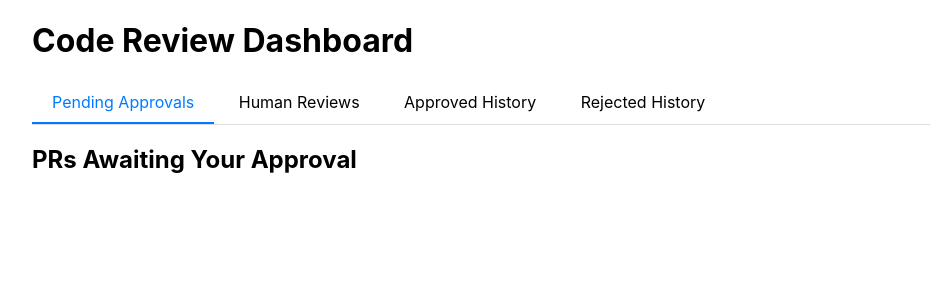
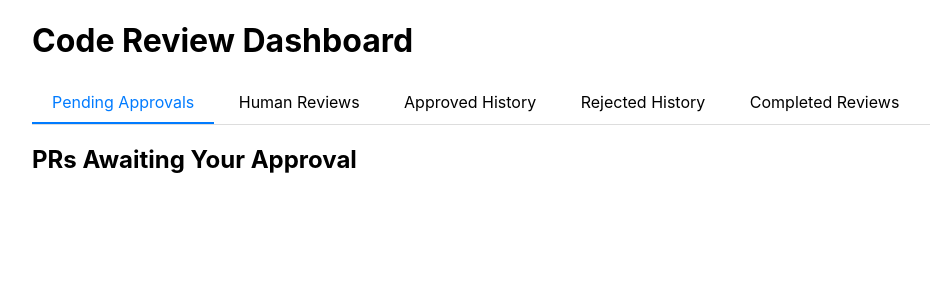
Before and after one commit to sephriot/code-reviewer, a Python web app: template src/code_reviewer/templates/dashboard.html in a window 1280 px wide. Shown: the top 300 px of the page, without its empty margins (8-938 px from the left). Run offline with Jinja, Linux system fonts and the light colour scheme; the template is opened without the code that fills it, so the values that code supplies are empty.

Commit message:
Fix Completed Reviews tab functionality in dashboard
- Add proper tab switching for completed-reviews tab
- Implement loadCompletedReviews() function to fetch and display review history
- Add getActionBadge() helper for action type badges
- Display review metadata including SHA, comments count, and timestamps
- Add proper error handling for API calls

```diff
--- a/src/code_reviewer/templates/dashboard.html
+++ b/src/code_reviewer/templates/dashboard.html
@@ -51,6 +51,7 @@
             <div class="tab" onclick="showTab('human-review')">Human Reviews</div>
             <div class="tab" onclick="showTab('approved')">Approved History</div>
             <div class="tab" onclick="showTab('rejected')">Rejected History</div>
+            <div class="tab" onclick="showTab('completed-reviews')">Completed Reviews</div>
         </div>
 
         <div id="pending" class="tab-content active">
@@ -78,6 +79,13 @@
             <div class="section">
                 <h2>Rejected Approvals History</h2>
                 <div id="rejected-approvals"></div>
+            </div>
+        </div>
+
+        <div id="completed-reviews" class="tab-content">
+            <div class="section">
+                <h2>Last 50 Completed PR Reviews</h2>
+                <div id="completed-reviews-list"></div>
             </div>
         </div>
     </div>
@@ -117,6 +125,8 @@
                 loadApprovedHistory();
             } else if (tabName === 'rejected') {
                 loadRejectedHistory();
+            } else if (tabName === 'completed-reviews') {
+                loadCompletedReviews();
             }
         }
 
@@ -725,6 +735,79 @@
             }
         }
 
+        async function loadCompletedReviews() {
+            try {
+                const response = await fetch('/api/completed-reviews');
+                const reviews = await response.json();
+                const container = document.getElementById('completed-reviews-list');
+
+                if (reviews.length === 0) {
+                    container.innerHTML = '<p>No completed reviews found.</p>';
+                    return;
+                }
+
+                container.innerHTML = reviews.map(review => {
+                    const actionBadge = getActionBadge(review.review_action);
+
+                    return `
+                        <div class="pr-card">
+                            <div class="pr-title">${review.pr_title}
+                                ${actionBadge}
+                            </div>
+                            <div class="pr-meta">
+                                ${review.repository} #${review.pr_number} by ${review.pr_author}
+                                <br><small>Reviewed: ${new Date(review.reviewed_at).toLocaleString()}</small>
+                                <br><small>Head SHA: ${review.head_sha ? review.head_sha.substring(0, 8) : 'N/A'}</small>
+                                ${review.inline_comments_count > 0 ? `<br><small>Inline Comments: ${review.inline_comments_count}</small>` : ''}
+                            </div>
+
+                            ${review.review_comment ? `
+                                <div class="review-comment">
+                                    <strong>Review Comment:</strong><br>
+                                    ${review.review_comment}
+                                </div>
+                            ` : ''}
+
+                            ${review.review_summary ? `
+                                <div class="review-comment">
+                                    <strong>Review Summary:</strong><br>
+                                    ${review.review_summary}
+                                </div>
+                            ` : ''}
+
+                            ${review.review_reason ? `
+                                <div class="review-comment">
+                                    <strong>Review Reason:</strong><br>
+                                    ${review.review_reason}
+                                </div>
+                            ` : ''}
+
+                            <div class="buttons">
+                                <a href="https://github.com/${review.repository}/pull/${review.pr_number}" target="_blank" class="btn btn-view">View PR</a>
+                            </div>
+                        </div>
+                    `;
+                }).join('');
+            } catch (error) {
+                console.error('Failed to load completed reviews:', error);
+            }
+        }
+
+        function getActionBadge(action) {
+            switch (action) {
+                case 'approve_with_comment':
+                    return '<span class="status-badge status-approved">APPROVED WITH COMMENT</span>';
+                case 'approve_without_comment':
+                    return '<span class="status-badge status-approved">APPROVED</span>';
+                case 'request_changes':
+                    return '<span class="status-badge status-rejected">CHANGES REQUESTED</span>';
+                case 'requires_human_review':
+                    return '<span class="status-badge" style="background: #fff3cd; color: #856404;">HUMAN REVIEW</span>';
+                default:
+                    return `<span class="status-badge" style="background: #e2e3e5; color: #6c757d;">${action.replace('_', ' ').toUpperCase()}</span>`;
+            }
+        }
+
         // Load initial data
         loadPendingApprovals();
     </script>
```
